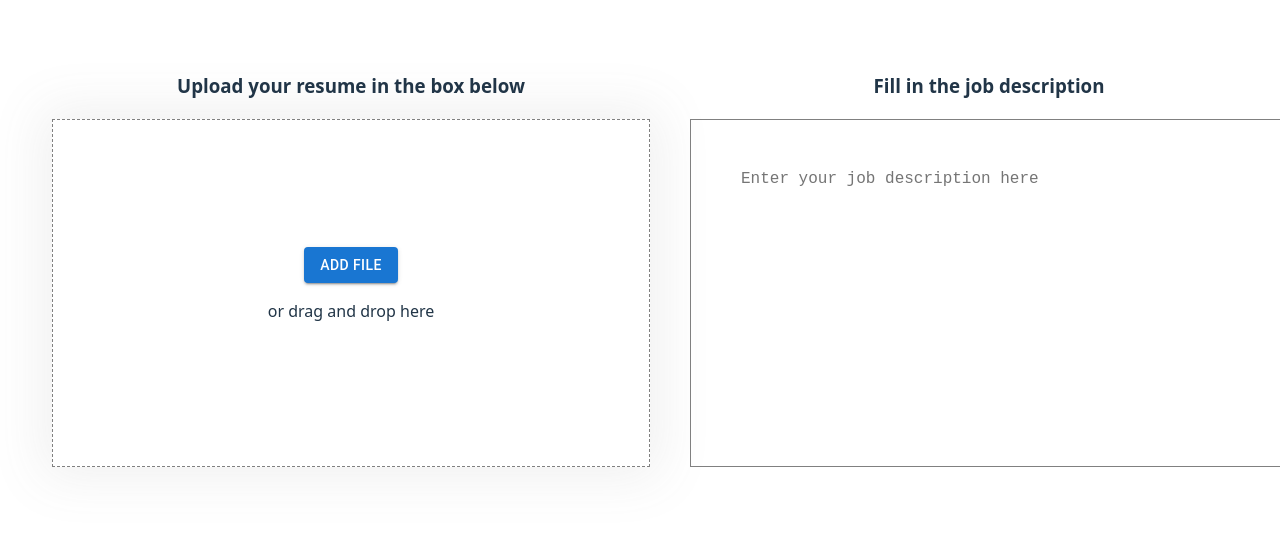
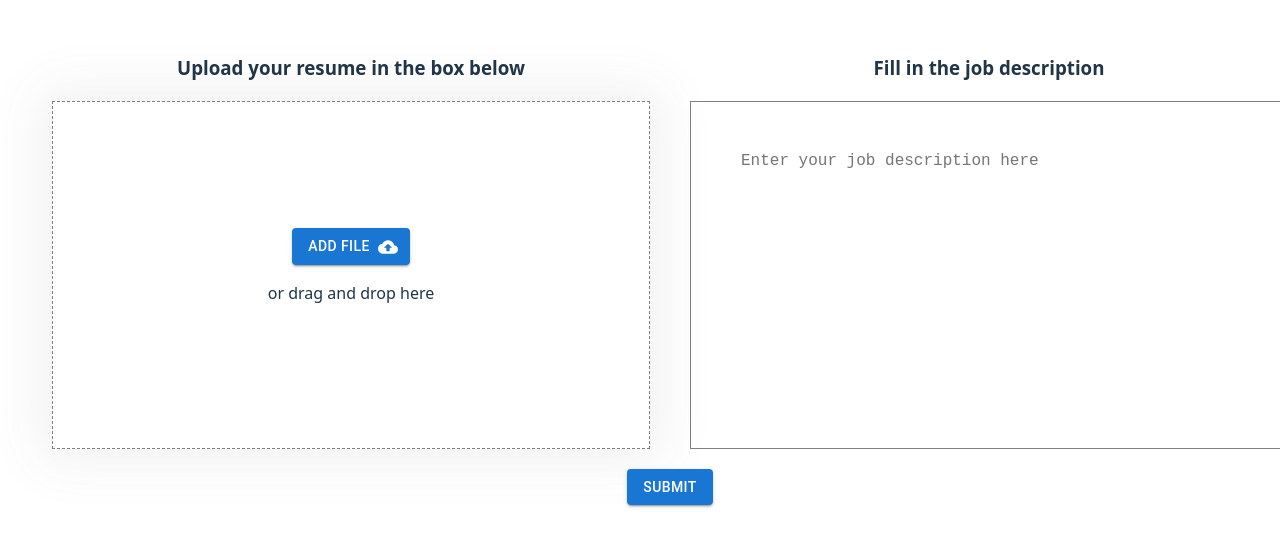
Before and after one commit to devireddyprasanth22/resume-checker, a React (Vite) app in the folder frontend/: page / in a window 1280 px wide. Shown: the part 140-686 px from the top of the page. Built offline with nearby package versions, Linux system fonts and the light colour scheme.

Commit message:
app.tsx handling submitting data to backend; state lifted for uploadResume and jobDescription

```diff
--- a/frontend/src/App.tsx
+++ b/frontend/src/App.tsx
@@ -4,24 +4,46 @@ import viteLogo from '/vite.svg'
 import './App.css'
 import UploadBox from './components/uploadResume'
 import JobDescription from './components/jobDescription'
+import axios from "axios";
+import Button from "@mui/material/Button";
 
 function App() {
+  const [file, setFile] = useState<File | null>(null);
+  const [jobDescription, setJobDescription] = useState<string | null>(null);
+
+  const handleSubmit = async () => {
+    if (!file || !jobDescription) {
+      alert("Please fill in the job description and upload your resume");
+      return;
+    }
+
+    const formData = new FormData();
+    formData.append("resume", file);
+    formData.append("jobDescription", jobDescription);
+
+    try {
+      await axios.post("http://localhost:5001/upload", formData);
+    } catch (error) {
+      console.error("File upload error:", error);
+    }
+  }
 
   return (
     <>
+    <div>
        <div style={{ display: 'flex', justifyContent: 'space-between', padding: '20px' }}>
-        {/* Upload Resume Section */}
         <div style={{ flex: 1, marginRight: '20px' }}>
           <h3>Upload your resume in the box below</h3>
-          <UploadBox />
+          <UploadBox setFile={setFile} />
         </div>
 
-        {/* Job Description Section */}
         <div style={{ flex: 1, marginLeft: '20px' }}>
           <h3>Fill in the job description</h3>
-          <JobDescription />
+          <JobDescription setJobDescription={setJobDescription} />
         </div>
       </div>
+      <Button variant="contained" onClick={handleSubmit}>Submit</Button>
+    </div>
     </>
   )
 }
--- a/frontend/src/components/jobDescription.tsx
+++ b/frontend/src/components/jobDescription.tsx
@@ -2,7 +2,15 @@ import * as React from "react";
 import { TextareaAutosize } from "@mui/base/TextareaAutosize";
 import { Box } from "@mui/material";
 
-export default function JobDescription() {
+export default function JobDescription({setJobDescription}: {setJobDescription: (description: string|null) => void}) {
+    const handleChange = (event:React.ChangeEvent<HTMLTextAreaElement>) => {
+        if (!event.target.value) {
+            setJobDescription(null);
+            return;
+        } else if (event.target.value) {
+            setJobDescription(event.target.value);
+        }
+    };
     return (
         <Box
             sx={{
@@ -26,6 +34,7 @@ export default function JobDescription() {
                     outline: "none",
                     background: "transparent",
                 }}
+                onChange={handleChange}
             />
         </Box>
     );
--- a/frontend/src/components/uploadResume.tsx
+++ b/frontend/src/components/uploadResume.tsx
@@ -4,7 +4,6 @@ import CloudUploadIcon from '@mui/icons-material/CloudUpload';
 import DeleteIcon from '@mui/icons-material/Delete';
 import Button from "@mui/material/Button";
 import { useState } from "react";
-import axios from "axios";
 
 const boxStyling = {
     p: { xs: 2, sm: 4, md: 6 },
@@ -19,9 +18,8 @@ const boxStyling = {
     flexWrap: 'wrap'
 };
 
-export default function UploadBox() {
+export default function UploadBox({setFile}: {setFile: (file: File|null) => void}) {
     const [filename, setfilename] = useState("");
-    const [file, setFile] = useState<File | null>(null);
 
     const handleFileChange = (event: React.ChangeEvent<HTMLInputElement>) => {
         if (!event.target.files) return;
@@ -40,31 +38,10 @@ export default function UploadBox() {
             setFile(file[0]);
         }
       };
-    // async as waiting for file to be added to dom
-    const handleFileUpload = async() => {
-        if(!file){
-            console.error("no file selected")
-            return;
-        };
-        const formData = new FormData();
-        formData.append('resume', file);
-        try {
-            const response = await axios.post('http://localhost:5001/upload', formData, {
-                headers: {
-                    'Content-Type': 'multipart/form-data',
-                },
-            });
-            console.log("reached this line",response)
-
-        } catch (error) {
-            console.error("file upload error:", error)
-        }
-
-    };
     return (
         <div>
             <Box component='section' sx={boxStyling} onDrop={handleDrop} onDragOver={(e) => e.preventDefault()}>
-                <Button variant="contained" component='label'>Add File<input type='file' hidden  onChange={handleFileChange}/></Button>
+                <Button variant="contained" component='label' endIcon={<CloudUploadIcon/>}>Add File<input type='file' hidden  onChange={handleFileChange}/></Button>
                 <p>or drag and drop here</p>
             </Box>
             {filename &&
@@ -77,7 +54,6 @@ export default function UploadBox() {
                 setFile(null);
             }} />
             </div>
-            <Button variant="contained" endIcon={<CloudUploadIcon></CloudUploadIcon>} onClick={handleFileUpload}>Upload</Button>
             </div>
             }
         </div>
```
Also changed, not shown: 2 other files (tests, documents, lock files or other folders).
